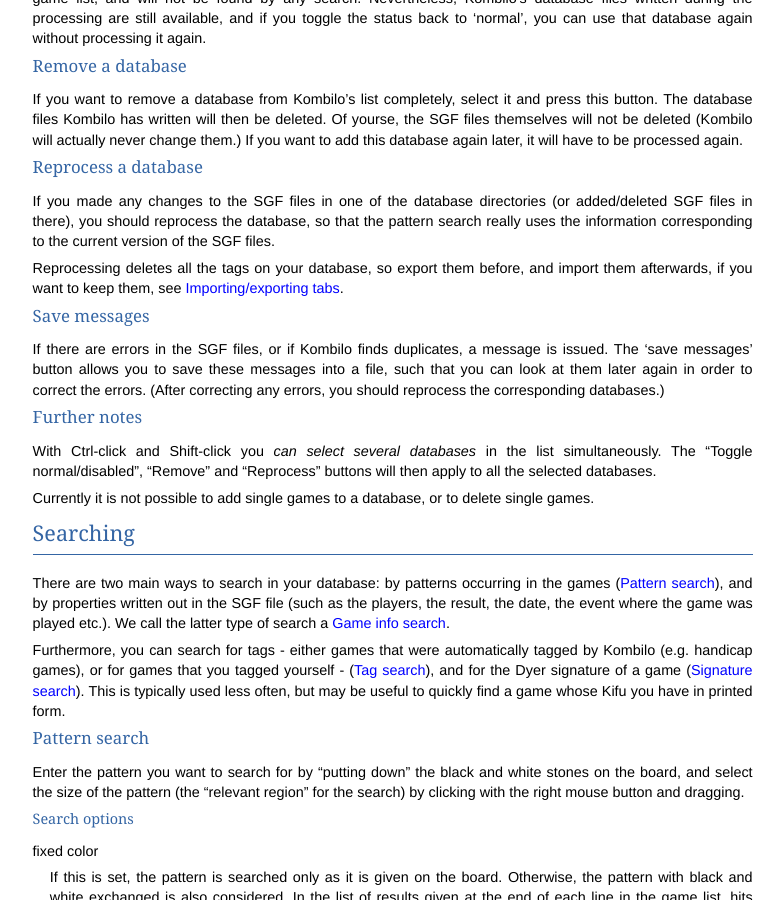
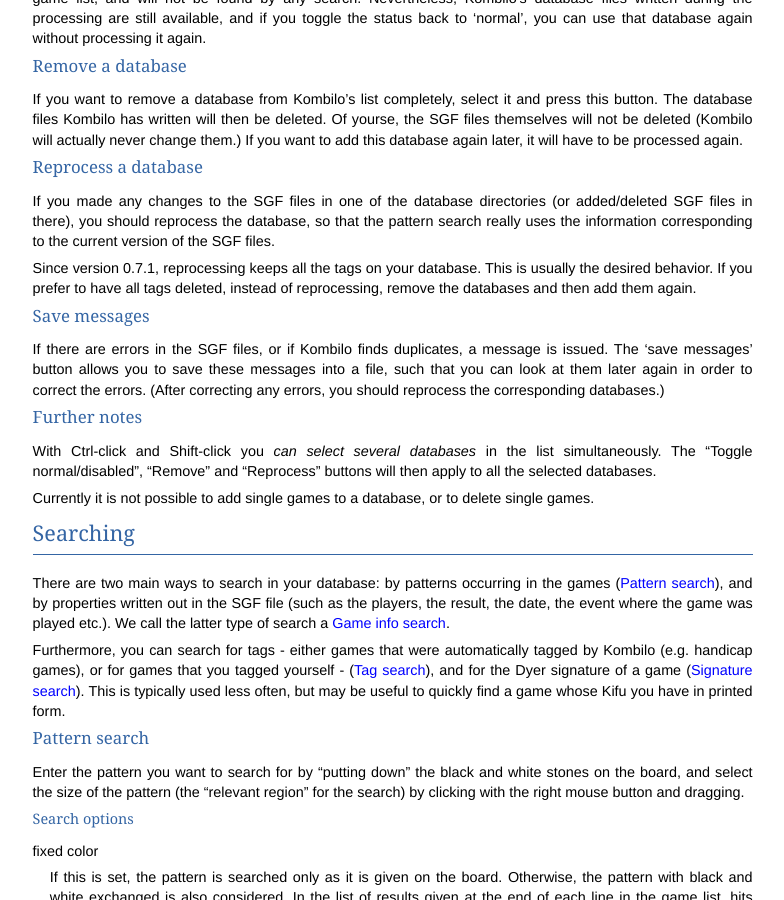
Before and after one commit to ugoertz/kombilo, a Sphinx documentation site: the page built from doc/manual.rst, in a window 1280 px wide and 900 px high, scrolled down 3775 px. Shown: the whole window, without its empty margins (341-1125 px from the left). Built offline with Sphinx 7.4.7, drawn with Linux system fonts in a browser that asks for light colours; some of the changed text lies outside the part shown.

Commit message:
Merge changes from v0.7 to default.

```diff
--- a/doc/manual.rst
+++ b/doc/manual.rst
@@ -282,9 +282,10 @@
 so that the pattern search really uses the information corresponding to the
 current version of the SGF files.
 
-Reprocessing deletes all the tags on your database, so export them before,
-and import them afterwards, if you want to keep them, see
-:ref:`import-export-tags`.
+Since version 0.7.1, reprocessing keeps all the tags on your database. This
+is usually the desired behavior. If you prefer to have all tags deleted,
+instead of reprocessing, remove the databases and then add them again.
+
 
 Save messages
 -------------
@@ -674,7 +675,9 @@
 the games *with the same moves* as the games that carried the tags when
 exporting.
 
-Use this to transfer your tags when updating your database.
+In version 0.7, you can/should use this to transfer your tags when updating
+your database by reprocess. Since version 0.7.1, reprocess does this for
+you automatically.
 
 
 GoTo field
```
Also changed, not shown: 1 other file.
